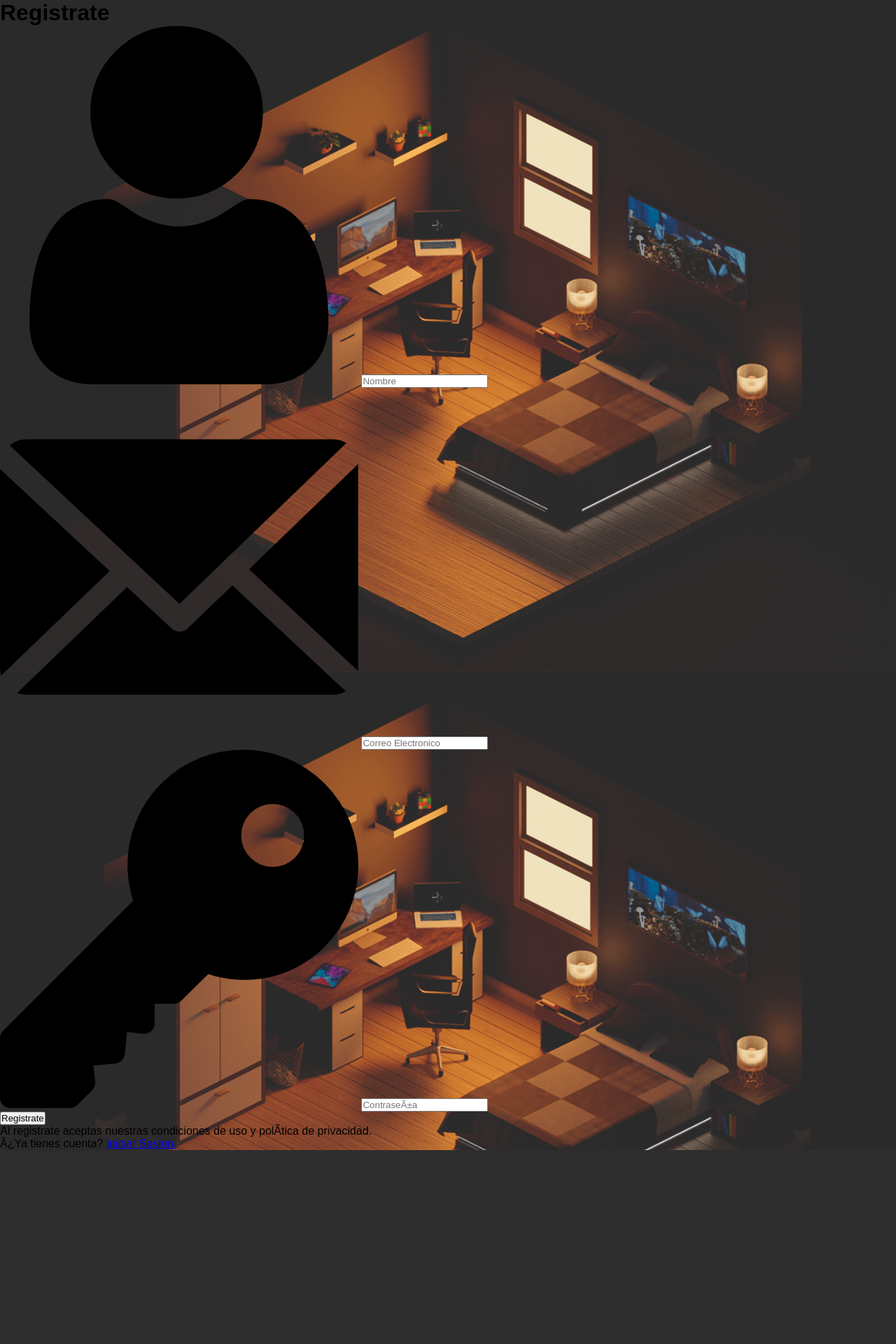
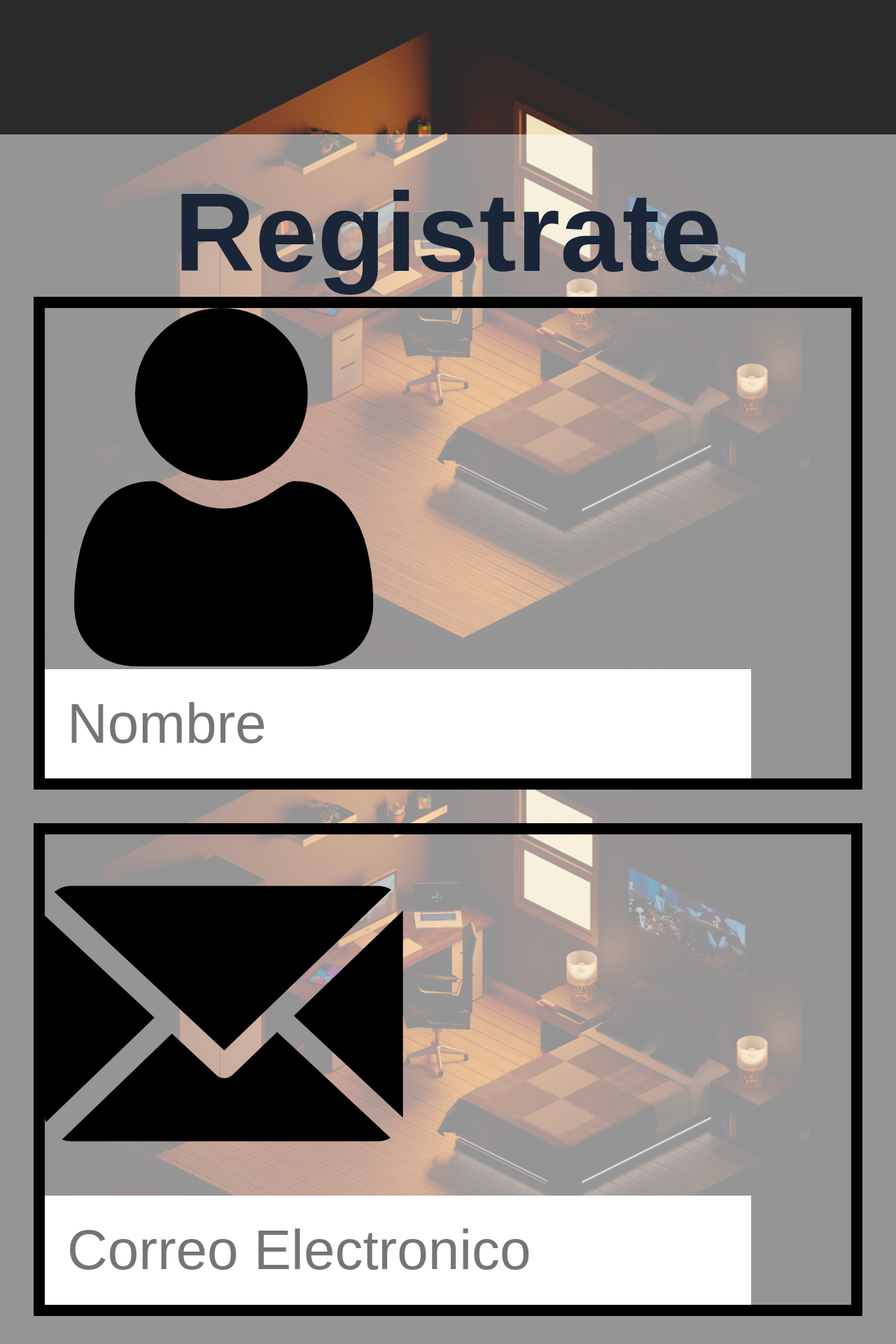
Before and after one commit to GabrielaR00/Formulario, a PHP site: page / in a window 1280 px wide. Shown: the top 1920 px of the page at 70% size. Before the commit the page ends 1643 px from the top, so only its background shows below. Run offline with PHP 8.4, Linux system fonts and the light colour scheme.

Commit message:
Css Formulario pt2

```diff
--- a/estilos.css
+++ b/estilos.css
@@ -4,17 +4,46 @@
   padding: 0px;
 
 }
+
 body
 {
   font-family: Arial, Helvetica, sans-serif;
-
-}
-body
-{
-
-	background-image: url(Assests/fondo.png);
+  background-image: url(Assests/fondo.png);
 	background-repeat: no-repeat;
 	background-size: cover;
 	background-attachment: fixed;
+}
 
+.contenedor{
+  width: 100%;
 }
+
+.Formulario{
+    background: rgba(255, 255, 255, 0.5); white;
+    margin-top: 15%;
+    padding: 3rem;
+}
+
+h1{
+  text-align: center;
+  color: #1a2537;
+  font-size: 10rem;
+}
+
+input[type="text"],input[type="password"]{
+  font-size: 5rem;
+  width: 82%;
+  padding: 2rem;
+  border: none;
+}
+
+.input-contenedor{
+  margin-bottom: 3rem;
+  border: 1rem solid black;
+}
+
+.icon{
+  min-width: 5rem;
+  text-align: center;
+  color: #999;
+}
```
